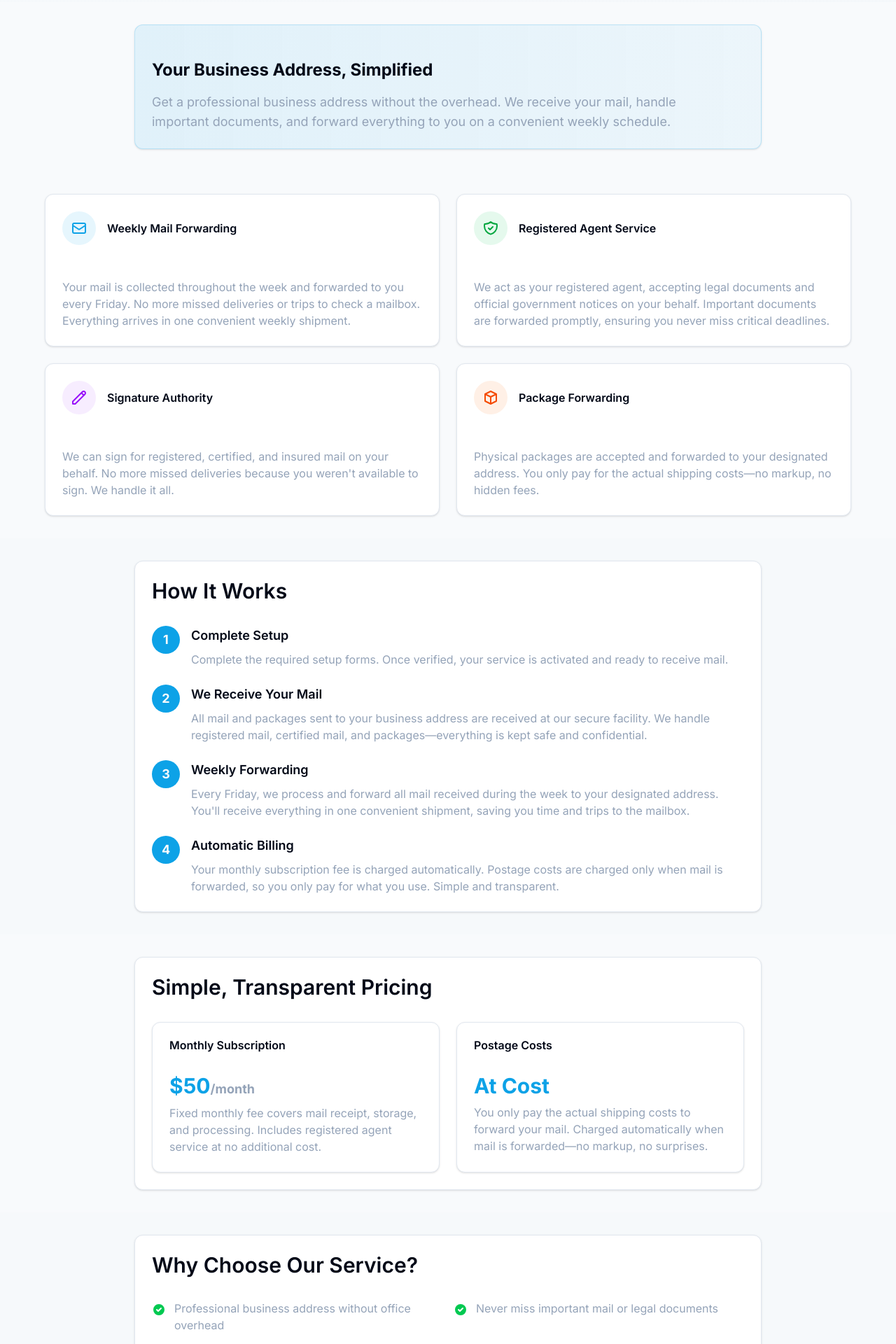
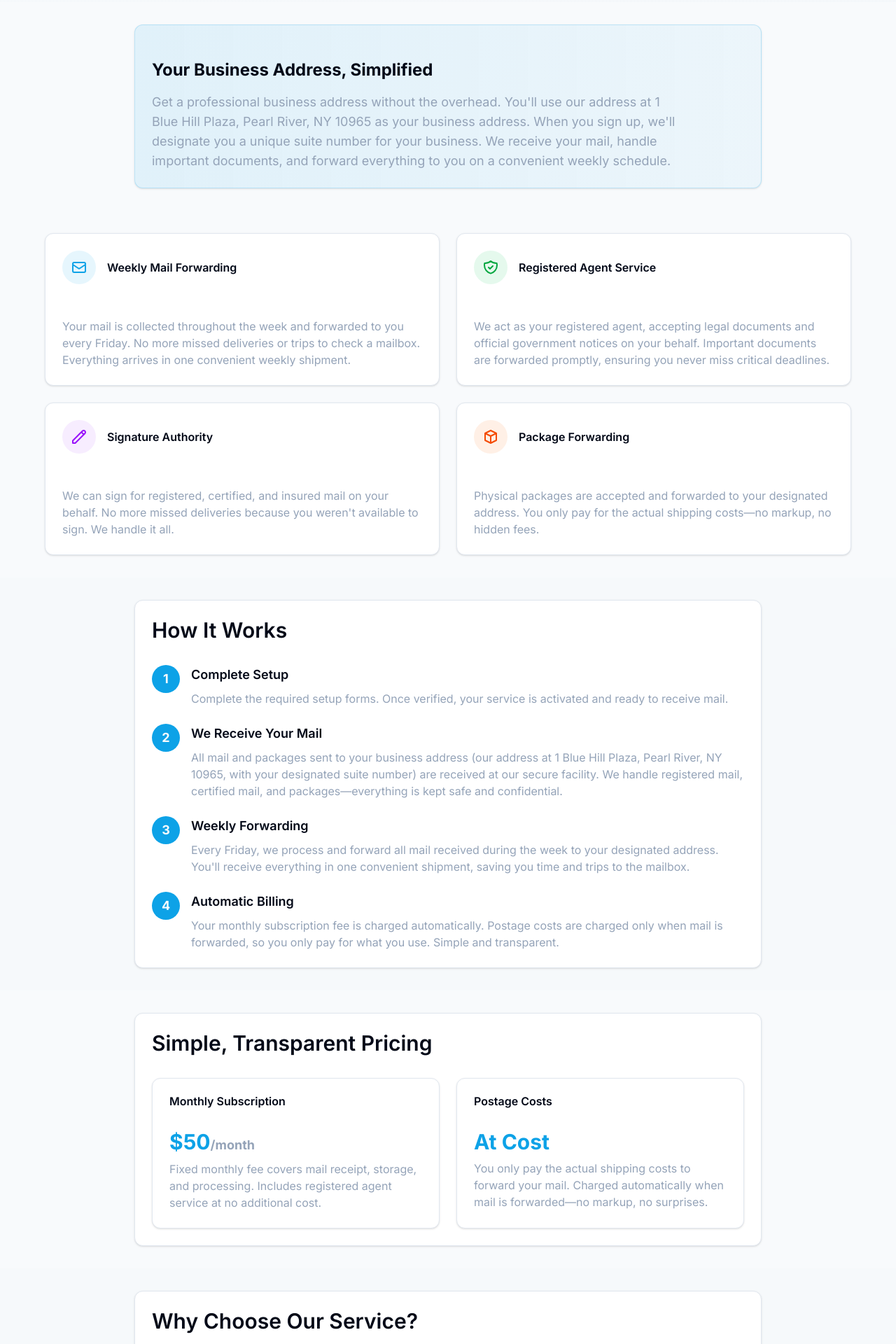
Before and after one commit to SidneyJB/new-york-pllc, a Next.js app in the folder web/: page /virtual-address-services in a window 1280 px wide. Shown: the part 600-2520 px from the top of the page at 70% size. Built offline with nearby package versions, Linux system fonts and the light colour scheme; no server answers; a web font is replaced by a local one.

Commit message:
Update virtual address pages to specify full address at 1 Blue Hill Plaza with suite number assignment

```diff
--- a/web/src/app/mail-forwarding-agreement/page.tsx
+++ b/web/src/app/mail-forwarding-agreement/page.tsx
@@ -48,13 +48,22 @@ export default function MailForwardingAgreementPage() {
                 <h2 className="text-xl font-semibold text-foreground mb-4">1. AUTHORIZATION AND COMPLIANCE</h2>
                 <div className="space-y-3 text-foreground">
                   <div>
-                    <p className="font-medium mb-1">1.1 USPS Form 1583.</p>
+                    <p className="font-medium mb-1">1.1 Service Address.</p>
+                    <p className="leading-relaxed">
+                      The Customer acknowledges that they will be using the Provider's address at 1 Blue Hill Plaza,
+                      Pearl River, NY 10965 as their business address. Upon signup, the Provider will designate a unique
+                      suite number for the Customer's business. All mail sent to this address (including the designated suite
+                      number) will be received, processed, and forwarded by the Provider in accordance with the terms of this Agreement.
+                    </p>
+                  </div>
+                  <div>
+                    <p className="font-medium mb-1">1.2 USPS Form 1583.</p>
                     <p className="leading-relaxed">
                       Strictly pursuant to United States Postal Service (USPS) regulations, the Customer must submit a fully executed and notarized USPS Form 1583 ("Application for Delivery of Mail Through Agent"), accompanied by two forms of valid identification, prior to service activation.
                     </p>
                   </div>
                   <div>
-                    <p className="font-medium mb-1">1.2 Activation.</p>
+                    <p className="font-medium mb-1">1.3 Activation.</p>
                     <p className="leading-relaxed">
                       Business Filing Solutions LLC ("Provider") will not receive, process, or forward any mail until the required compliance documents are verified.
                     </p>
--- a/web/src/app/virtual-address-services/page.tsx
+++ b/web/src/app/virtual-address-services/page.tsx
@@ -57,8 +57,10 @@ export default function VirtualAddressServicesPage() {
               <CardContent className="pt-6">
                 <h2 className="text-2xl font-bold mb-4 text-foreground">Your Business Address, Simplified</h2>
                 <p className="text-lg text-muted-foreground max-w-3xl">
-                  Get a professional business address without the overhead. We receive your mail,
-                  handle important documents, and forward everything to you on a convenient weekly schedule.
+                  Get a professional business address without the overhead. You'll use our address at
+                  1 Blue Hill Plaza, Pearl River, NY 10965 as your business address. When you sign up, we'll designate
+                  you a unique suite number for your business. We receive your mail, handle important documents, and
+                  forward everything to you on a convenient weekly schedule.
                 </p>
               </CardContent>
             </Card>
@@ -182,8 +184,9 @@ export default function VirtualAddressServicesPage() {
                   <div>
                     <h3 className="text-lg font-semibold text-foreground mb-2">We Receive Your Mail</h3>
                     <p className="text-muted-foreground">
-                      All mail and packages sent to your business address are received at our secure facility.
-                      We handle registered mail, certified mail, and packages—everything is kept safe and confidential.
+                      All mail and packages sent to your business address (our address at 1 Blue Hill Plaza, Pearl River,
+                      NY 10965, with your designated suite number) are received at our secure facility. We handle registered
+                      mail, certified mail, and packages—everything is kept safe and confidential.
                     </p>
                   </div>
                 </div>
@@ -274,7 +277,7 @@ export default function VirtualAddressServicesPage() {
                     <svg className="w-5 h-5 text-green-500 mr-3 mt-1 flex-shrink-0" fill="currentColor" viewBox="0 0 20 20">
                       <path fillRule="evenodd" d="M10 18a8 8 0 100-16 8 8 0 000 16zm3.707-9.293a1 1 0 00-1.414-1.414L9 10.586 7.707 9.293a1 1 0 00-1.414 1.414l2 2a1 1 0 001.414 0l4-4z" clipRule="evenodd" />
                     </svg>
-                    <p className="text-muted-foreground">Professional business address without office overhead</p>
+                    <p className="text-muted-foreground">Professional business address at 1 Blue Hill Plaza, Pearl River, NY 10965 (with your designated suite number) without office overhead</p>
                   </div>
                   <div className="flex items-start">
                     <svg className="w-5 h-5 text-green-500 mr-3 mt-1 flex-shrink-0" fill="currentColor" viewBox="0 0 20 20">
```
